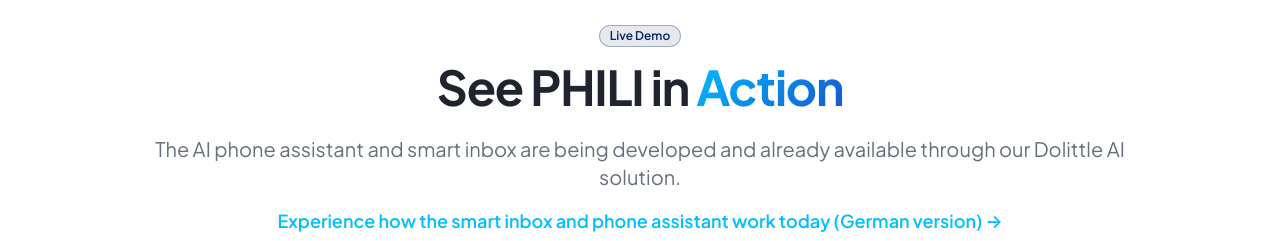
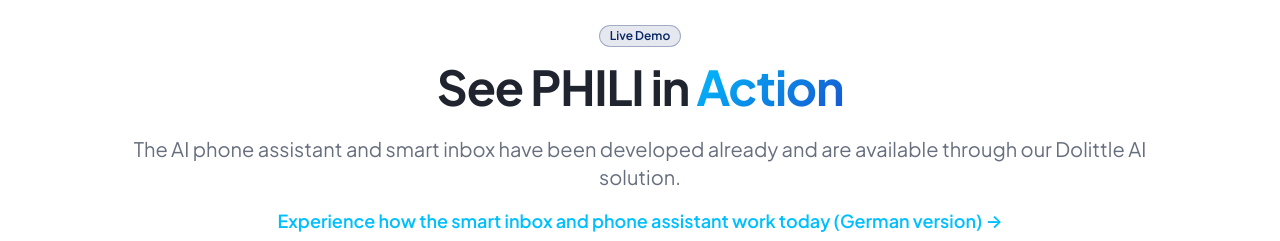
Before and after one commit to n0quarter/ai-phili, a React (Vite) app: page / in a window 1280 px wide. Shown: the part 5320-5561 px from the top of the page. Built offline with nearby package versions, Linux system fonts and the light colour scheme; the HTML template or start-up script is replaced by a standard one.

Commit message:
Visual edit in Lovable
Edited UI in Lovable

```diff
--- a/src/pages/Index.tsx
+++ b/src/pages/Index.tsx
@@ -475,9 +475,7 @@ const Index = () => {
               <h2 className="text-4xl md:text-5xl font-bold mb-6">
                 See PHILI in <span className="text-gradient">Action</span>
               </h2>
-              <p className="text-xl text-muted-foreground mb-4">
-                The AI phone assistant and smart inbox are being developed and already available through our Dolittle AI solution.
-              </p>
+              <p className="text-xl text-muted-foreground mb-4">The AI phone assistant and smart inbox have been developed already and are available through our Dolittle AI solution.</p>
               <p className="text-lg text-muted-foreground">
                 <a href="https://dolittle.ai" target="_blank" rel="noopener noreferrer" className="text-electric hover:underline font-semibold">
                   Experience how the smart inbox and phone assistant work today (German version) →
```
